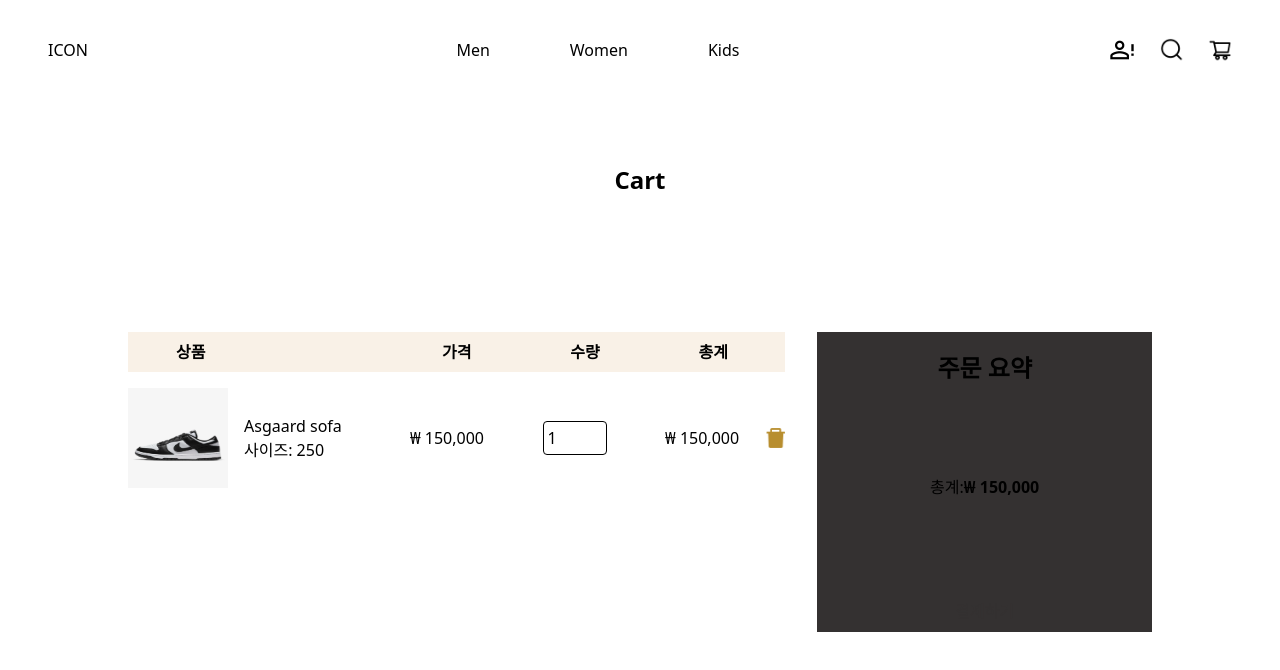
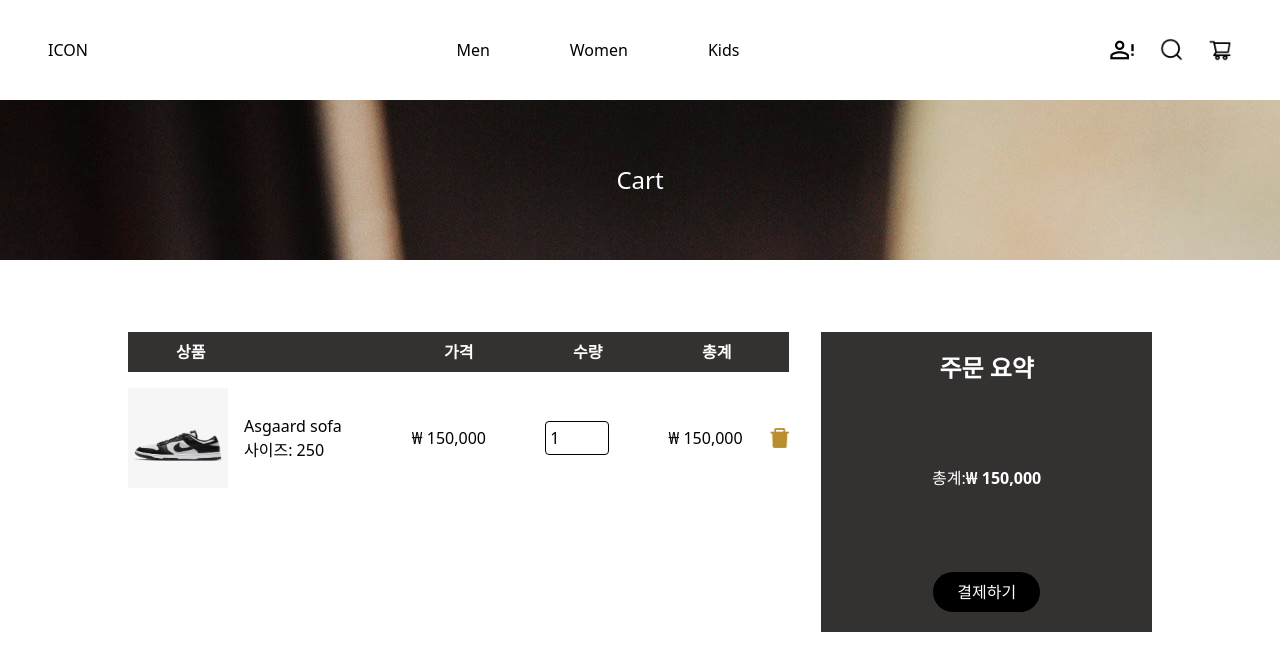
Before and after one commit to supercodingTeam1/front_end, a React (Vite) app: page /cart in a window 1280 px wide. Shown: the top 670 px of the page. Built offline with nearby package versions, Linux system fonts and the light colour scheme.

Commit message:
theme color setting & banner

```diff
--- /dev/null
+++ b/src/component/Button.tsx
@@ -0,0 +1,29 @@
+import * as React from "react";
+
+export interface IButtonProps {
+  primary?: boolean;
+  children: React.ReactNode;
+  className?: string;
+}
+
+export default function Button({
+  primary = false,
+  children,
+  className,
+}: IButtonProps) {
+  return (
+    <button
+      className={
+        `px-6 py-2 transition-colors rounded-full   ${
+          primary
+            ? "bg-[#000] text-white hover:bg-gray"
+            : "bg-white text-[#000]"
+        }` +
+        " " +
+        className
+      }
+    >
+      {children}
+    </button>
+  );
+}
--- a/src/layout/RouteBanner.tsx
+++ b/src/layout/RouteBanner.tsx
@@ -26,7 +26,7 @@ export default function RouteBanner(props: IRouteBannerProps) {
   console.log("path", pathname);
   return (
     <>
-      <div className="bg-pink-100 h-40 flex items-center justify-center font-bold text-2xl">
+      <div className="bg-[url('/src/assets/logan-weaver-lgnwvr-GILIG9XVfo4-unsplash.jpg')] h-40 flex items-center justify-center text-2xl text-white">
         {displayText()}
       </div>
       <Outlet />
--- a/src/pages/Cart.tsx
+++ b/src/pages/Cart.tsx
@@ -2,6 +2,7 @@ import { useState } from "react";
 import deleteIcon from "../assets/deleteIcon.png";
 import shoe from "../assets/shoe.png";
 import MxLayout from "../layout/MxLayout";
+import Button from "../component/Button";
 
 export default function Cart() {
   const [quantity, setQuantity] = useState(1);
@@ -29,7 +30,7 @@ export default function Cart() {
         {/* 왼쪽 상품 목록 */}
         <div className="w-full md:w-2/3 md:mr-8 mb-8 md:mb-0">
           {/* 테이블 제목 */}
-          <div className="flex justify-between pb-2 mb-4 font-bold bg-[#F9F1E7] p-2 overflow-x-auto">
+          <div className="flex justify-between pb-2 mb-4 font-bold bg-black p-2 overflow-x-auto text-white">
             <div className="w-2/5 pl-2 md:pl-10">상품</div>
             <div className="w-1/5 text-center">가격</div>
             <div className="w-1/5 text-center">수량</div>
@@ -64,16 +65,14 @@ export default function Cart() {
           </div>
         </div>
         {/* 오른쪽 총계 */}
-        <div className="w-full md:w-1/3 h-auto md:h-[300px] bg-black pt-5 flex flex-col justify-between items-center px-4 md:px-20">
+        <div className="w-full md:w-1/3 h-auto md:h-[300px] bg-black py-5 flex flex-col justify-between items-center  text-white">
           <h2 className="text-2xl font-bold mb-4">주문 요약</h2>
           <div className="flex justify-between mb-4">
             <span>총계:</span>
             <span className="font-bold">₩ {total.toLocaleString()}</span>
           </div>
 
-          <button className="w-full border border-black text-black py-2 hover:bg-gray-100 transition-colors rounded-md">
-            결제하기
-          </button>
+          <Button primary>결제하기</Button>
         </div>
       </div>
     </MxLayout>
--- a/src/pages/home/index.tsx
+++ b/src/pages/home/index.tsx
@@ -1,15 +1,21 @@
-import ItemCard from "../../component/ItemCard";
 import MxLayout from "../../layout/MxLayout";
 import BestRank from "./BestRank";
-import landing from "../../assets/landing.jpg";
 import Categories from "./Categories";
+import HomeBanner1 from "../../assets/jakob-owens-j5kEQ1JLqZk-unsplash.jpg";
+import HomeBanner2 from "../../assets/logan-weaver-lgnwvr-GILIG9XVfo4-unsplash.jpg";
+import { Suspense } from "react";
 
 export interface IHomeProps {}
 
 export default function Home(props: IHomeProps) {
   return (
     <div>
-      <img src={landing} className="w-full -translate-y-[0px] " />
+      <Suspense fallback="loading">
+        <div className="flex px-10 transiton">
+          <img src={HomeBanner1} className="w-1/2 -translate-y-[0px] " />
+          <img src={HomeBanner2} className="w-1/2 -translate-y-[0px] " />
+        </div>
+      </Suspense>
       <MxLayout>
         <Categories />
         <BestRank />
--- a/src/router/rotuer.tsx
+++ b/src/router/rotuer.tsx
@@ -13,6 +13,7 @@ import MyOrderList from "../pages/myPage/mylist/myorderlist";
 import Home from "../pages/home";
 import RouteBanner from "../layout/RouteBanner";
 import ProductList from "../pages/ProductList";
+import Header from "../component/HeadNavBar";
 
 const router = createBrowserRouter([
   {
--- a/tailwind.config.js
+++ b/tailwind.config.js
@@ -3,7 +3,25 @@ export default {
   content: ["./index.html", "./src/**/*.{js,ts,jsx,tsx}"],
   theme: {
     colors: {
+      transparent: "transparent",
+      current: "currentColor",
+      white: "#ffffff",
       black: "#343131",
+      midnight: "#121063",
+      metal: "#565584",
+      tahiti: "#3ab7bf",
+      silver: "#ecebff",
+      bermuda: "#78dcca",
+      blue: "#1fb6ff",
+      purple: "#7e5bef",
+      pink: "#ff49db",
+      orange: "#ff7849",
+      green: "#13ce66",
+      yellow: "#ffc82c",
+      gray: "#707072",
+      "gray-dark": "#273444",
+      "gray-light": "#d3dce6",
+      "bubble-gum": "#ff77e9",
     },
     extend: {},
   },
```
Also changed, not shown: src/assets/logan-weaver-lgnwvr-GILIG9XVfo4-unsplash.jpg (added), 1 other file (tests, documents, lock files or other folders).
